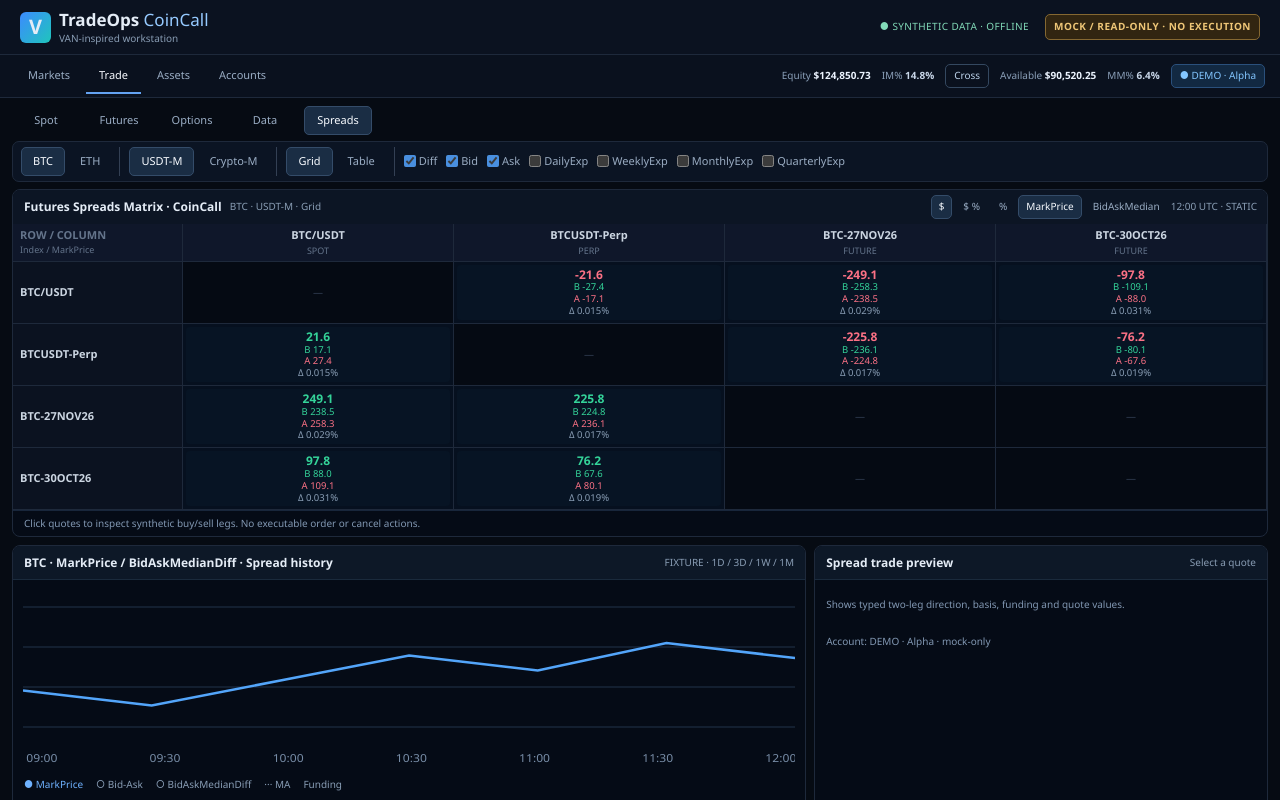
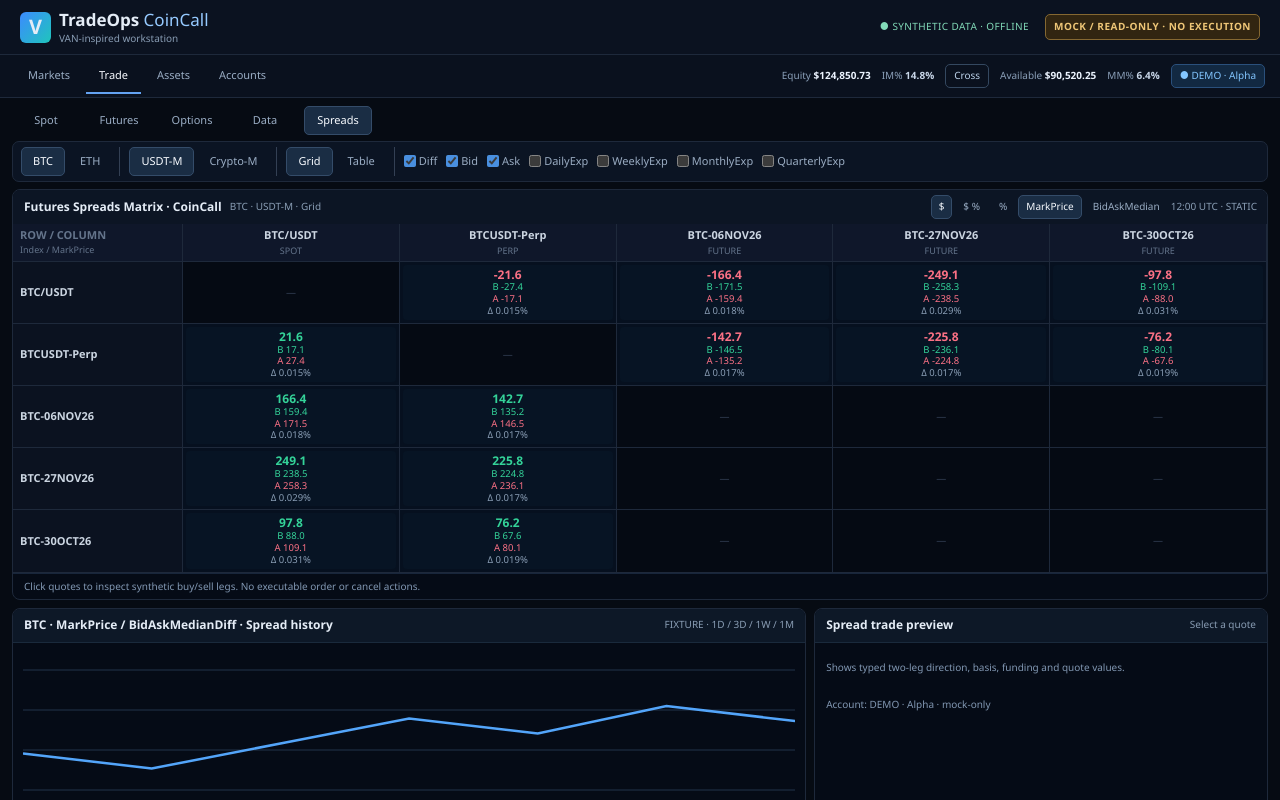
Before and after one commit to avysotsky/TradeOps-v2, a React (Vite) app in the folder apps/coincall-terminal/: page / in a window 1280 px wide. Shown: the top 800 px of the page. Built offline with nearby package versions, Linux system fonts and the light colour scheme.

Commit message:
fix(coincall): classify last-Friday maturities as monthly and add explicit weekly synthetic futures

```diff
--- a/apps/coincall-terminal/src/fixtures.ts
+++ b/apps/coincall-terminal/src/fixtures.ts
@@ -9,7 +9,9 @@ export const instruments:readonly Instrument[]=[
 {symbol:'BTCUSDT-Perp',asset:'BTC',product:'futures',quoteCurrency:'USDT',tickSize:0.1,amountStep:0.001,price:68148.6,mark:68146.5,index:68123.2,fundingPercent:0.0083},
 {symbol:'ETHUSDT-Perp',asset:'ETH',product:'futures',quoteCurrency:'USDT',tickSize:0.01,amountStep:0.01,price:3518.12,mark:3516.7,index:3514.88,fundingPercent:0.012},
 {symbol:'BTC-30OCT26',asset:'BTC',product:'futures',quoteCurrency:'USDT',tickSize:0.1,amountStep:0.001,price:68224.6,mark:68222.7,index:68123.2,expiry:'30 Oct 2026'},
+{symbol:'BTC-06NOV26',asset:'BTC',product:'futures',quoteCurrency:'USDT',tickSize:0.1,amountStep:0.001,price:68292.6,mark:68291.3,index:68123.2,expiry:'06 Nov 2026'},
 {symbol:'BTC-27NOV26',asset:'BTC',product:'futures',quoteCurrency:'USDT',tickSize:0.1,amountStep:0.001,price:68380.2,mark:68372.3,index:68123.2,expiry:'27 Nov 2026'},
+{symbol:'ETH-06NOV26',asset:'ETH',product:'futures',quoteCurrency:'USDT',tickSize:0.01,amountStep:0.01,price:3529.21,mark:3528.04,index:3514.88,expiry:'06 Nov 2026'},
 {symbol:'ETH-30OCT26',asset:'ETH',product:'futures',quoteCurrency:'USDT',tickSize:0.01,amountStep:0.01,price:3524.32,mark:3523.1,index:3514.88,expiry:'30 Oct 2026'}];
 export const orders:readonly MockOrder[]=[
 {accountId:'demo-alpha',orderId:'MOCK-CC-A-001',instrument:'BTCUSDT-Perp',side:'BUY',type:'Limit',price:67950,amount:0.08,filled:0,status:'NEW',createdAt:'11:42:08'},
@@ -20,12 +22,15 @@ export const positions:readonly Position[]=[
 {accountId:'demo-alpha',symbol:'ETHUSDT-Perp',side:'Short',size:1.8,entry:3576.2,mark:3516.7,pnl:107.1,initialMargin:633,delta:-1.8},
 {accountId:'demo-beta',symbol:'BTCUSDT-Perp',side:'Long',size:0.06,entry:67980,mark:68146.5,pnl:9.99,initialMargin:408.8,delta:0.06}];
 export const spreads:readonly SpreadQuote[]=[
-{id:'btc-perp-oct',asset:'BTC',longSymbol:'BTCUSDT-Perp',shortSymbol:'BTC-30OCT26',tenor:'30 Oct',expiryGroup:'Weekly',bidUsd:-80.1,askUsd:-67.6,bidPercent:-0.118,askPercent:-0.099,fundingPercent:0.0083,markSpreadUsd:-76.2},
+{id:'btc-perp-oct',asset:'BTC',longSymbol:'BTCUSDT-Perp',shortSymbol:'BTC-30OCT26',tenor:'30 Oct',expiryGroup:'Monthly',bidUsd:-80.1,askUsd:-67.6,bidPercent:-0.118,askPercent:-0.099,fundingPercent:0.0083,markSpreadUsd:-76.2},
+{id:'btc-perp-week',asset:'BTC',longSymbol:'BTCUSDT-Perp',shortSymbol:'BTC-06NOV26',tenor:'06 Nov',expiryGroup:'Weekly',bidUsd:-146.5,askUsd:-135.2,bidPercent:-0.215,askPercent:-0.198,fundingPercent:0.0083,markSpreadUsd:-142.7},
 {id:'btc-perp-nov',asset:'BTC',longSymbol:'BTCUSDT-Perp',shortSymbol:'BTC-27NOV26',tenor:'27 Nov',expiryGroup:'Monthly',bidUsd:-236.1,askUsd:-224.8,bidPercent:-0.346,askPercent:-0.329,fundingPercent:0.0083,markSpreadUsd:-225.8},
 {id:'btc-spot-perp',asset:'BTC',longSymbol:'BTC/USDT',shortSymbol:'BTCUSDT-Perp',tenor:'Perp',expiryGroup:'Perpetual',bidUsd:-27.4,askUsd:-17.1,bidPercent:-0.04,askPercent:-0.025,fundingPercent:0.0083,markSpreadUsd:-21.6},
-{id:'btc-spot-oct',asset:'BTC',longSymbol:'BTC/USDT',shortSymbol:'BTC-30OCT26',tenor:'30 Oct',expiryGroup:'Weekly',bidUsd:-109.1,askUsd:-88,bidPercent:-0.16,askPercent:-0.129,fundingPercent:0,markSpreadUsd:-97.8},
+{id:'btc-spot-oct',asset:'BTC',longSymbol:'BTC/USDT',shortSymbol:'BTC-30OCT26',tenor:'30 Oct',expiryGroup:'Monthly',bidUsd:-109.1,askUsd:-88,bidPercent:-0.16,askPercent:-0.129,fundingPercent:0,markSpreadUsd:-97.8},
+{id:'btc-spot-week',asset:'BTC',longSymbol:'BTC/USDT',shortSymbol:'BTC-06NOV26',tenor:'06 Nov',expiryGroup:'Weekly',bidUsd:-171.5,askUsd:-159.4,bidPercent:-0.252,askPercent:-0.234,fundingPercent:0,markSpreadUsd:-166.4},
 {id:'btc-spot-nov',asset:'BTC',longSymbol:'BTC/USDT',shortSymbol:'BTC-27NOV26',tenor:'27 Nov',expiryGroup:'Monthly',bidUsd:-258.3,askUsd:-238.5,bidPercent:-0.379,askPercent:-0.35,fundingPercent:0,markSpreadUsd:-249.1},
 {id:'eth-spot-perp',asset:'ETH',longSymbol:'ETH/USDT',shortSymbol:'ETHUSDT-Perp',tenor:'Perp',expiryGroup:'Perpetual',bidUsd:-3.6,askUsd:-1.1,bidPercent:-0.102,askPercent:-0.031,fundingPercent:0.012,markSpreadUsd:-0.9},
-{id:'eth-perp-oct',asset:'ETH',longSymbol:'ETHUSDT-Perp',shortSymbol:'ETH-30OCT26',tenor:'30 Oct',expiryGroup:'Weekly',bidUsd:-8.8,askUsd:-5.6,bidPercent:-0.25,askPercent:-0.159,fundingPercent:0.012,markSpreadUsd:-6.4}];
+{id:'eth-perp-week',asset:'ETH',longSymbol:'ETHUSDT-Perp',shortSymbol:'ETH-06NOV26',tenor:'06 Nov',expiryGroup:'Weekly',bidUsd:-12.1,askUsd:-9.7,bidPercent:-0.344,askPercent:-0.276,fundingPercent:0.012,markSpreadUsd:-11.3},
+{id:'eth-perp-oct',asset:'ETH',longSymbol:'ETHUSDT-Perp',shortSymbol:'ETH-30OCT26',tenor:'30 Oct',expiryGroup:'Monthly',bidUsd:-8.8,askUsd:-5.6,bidPercent:-0.25,askPercent:-0.159,fundingPercent:0.012,markSpreadUsd:-6.4}];
 export const chart:readonly ChartPoint[]=[{label:'09:00',value:-89},{label:'09:30',value:-95},{label:'10:00',value:-85},{label:'10:30',value:-75},{label:'11:00',value:-81},{label:'11:30',value:-70},{label:'12:00',value:-76}];
 export function makeBook(instrument:Instrument):Book{const digits=(String(instrument.tickSize).split('.')[1]||'').length;const round=(n:number)=>Number(n.toFixed(digits));const asks=Array.from({length:11},(_,i)=>({price:round(instrument.price+instrument.tickSize*(11-i)),amount:Number((0.11+(i%4)*0.045).toFixed(3)),total:Number(((i+1)*0.16).toFixed(3))}));const bids=Array.from({length:11},(_,i)=>({price:round(instrument.price-instrument.tickSize*(i+1)),amount:Number((0.14+(i%3)*0.061).toFixed(3)),total:Number(((i+1)*0.19).toFixed(3))}));return {instrument:instrument.symbol,bids,asks,epoch:'fixture',asOf:FIXTURE_AS_OF}}
```
